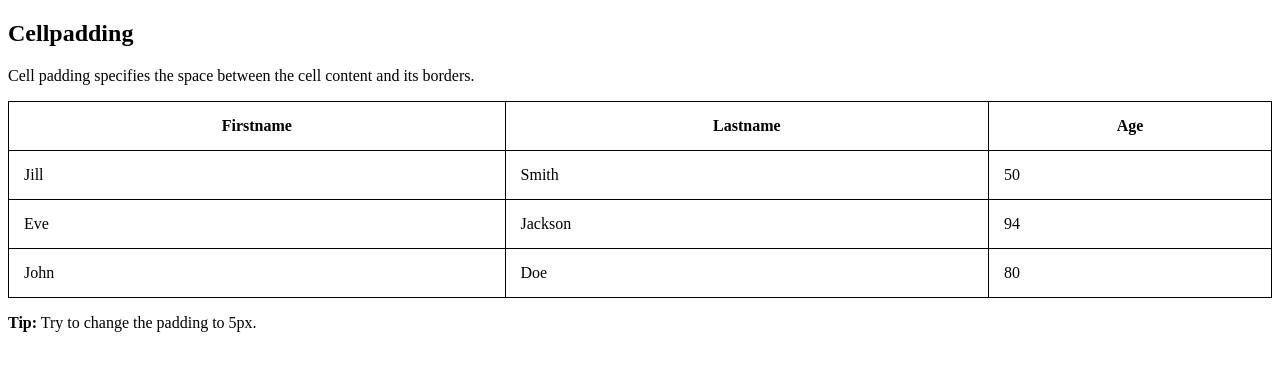
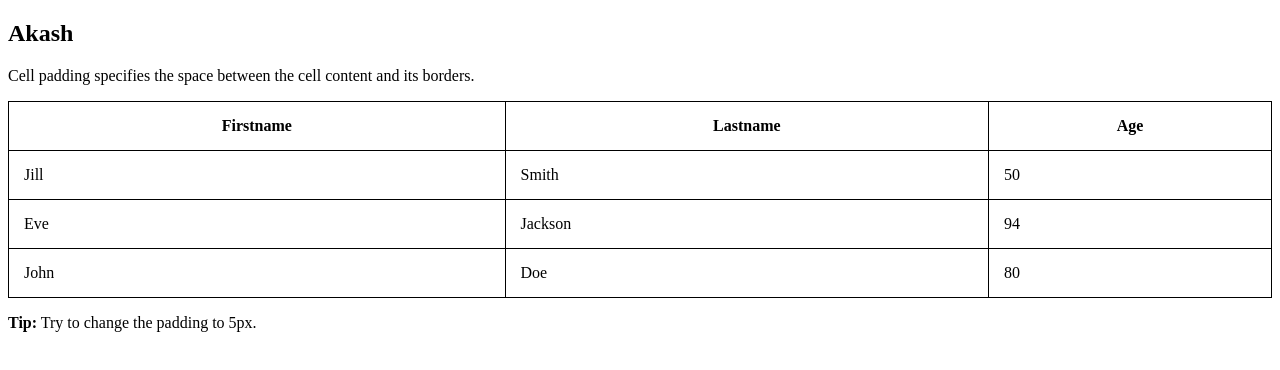
Before and after one commit to kavita346/trainerwebsite, a plain HTML site: page index.html in a window 1280 px wide. Drawn offline with Linux system fonts and the light colour scheme.

Commit message:
Update index.html

```diff
--- a/index.html
+++ b/index.html
@@ -13,7 +13,7 @@ th, td {
 </head>
 <body>
 
-<h2>Cellpadding</h2>
+<h2>Akash</h2>
 <p>Cell padding specifies the space between the cell content and its borders.</p>
 
 <table style="width:100%">
```
